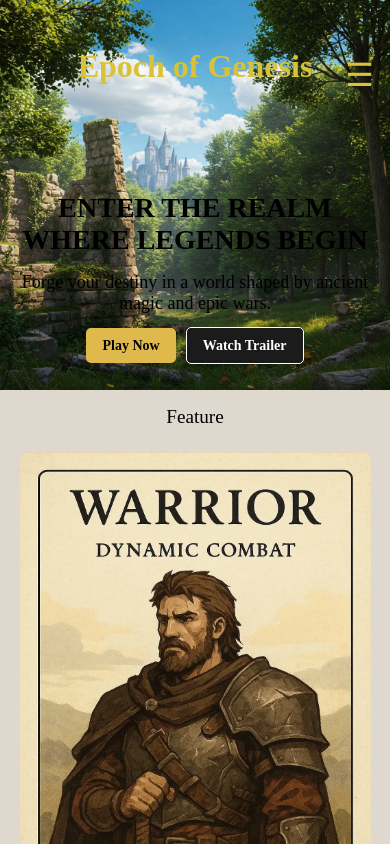
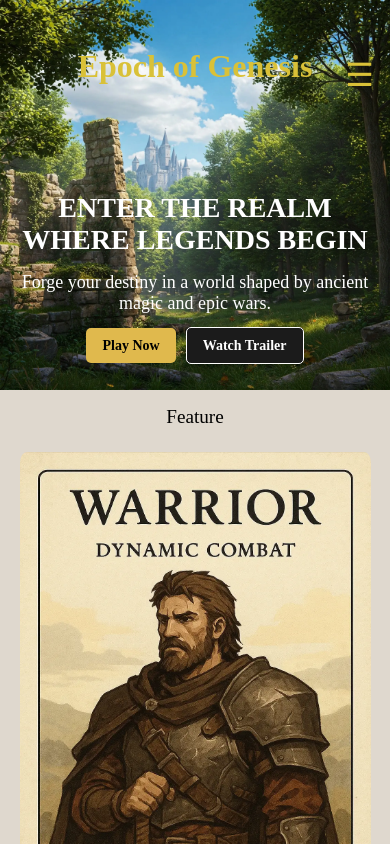
Before and after one commit to Locklear66/epochtwo, a Next.js app: page / in a window 390 px wide. Shown: the top 844 px of the page. Built offline with nearby package versions, Linux system fonts and the light colour scheme.

Commit message:
mobile fix

```diff
--- a/app/header/headercss.module.css
+++ b/app/header/headercss.module.css
@@ -11,7 +11,7 @@
 }
 
 .hero {
-  color: black;
+  color: rgb(255, 255, 255);
   font-size: 40px;
 }
 
@@ -19,6 +19,7 @@
   font-size: 25px;
   margin-top: 1rem;
   z-index: 20;
+  color: white;
 }
 
 .cta_buttons {
@@ -57,6 +58,7 @@
   .container {
     top: 12rem;
     padding: 0 1rem;
+    z-index: 600;
   }
 
   .hero {
```
